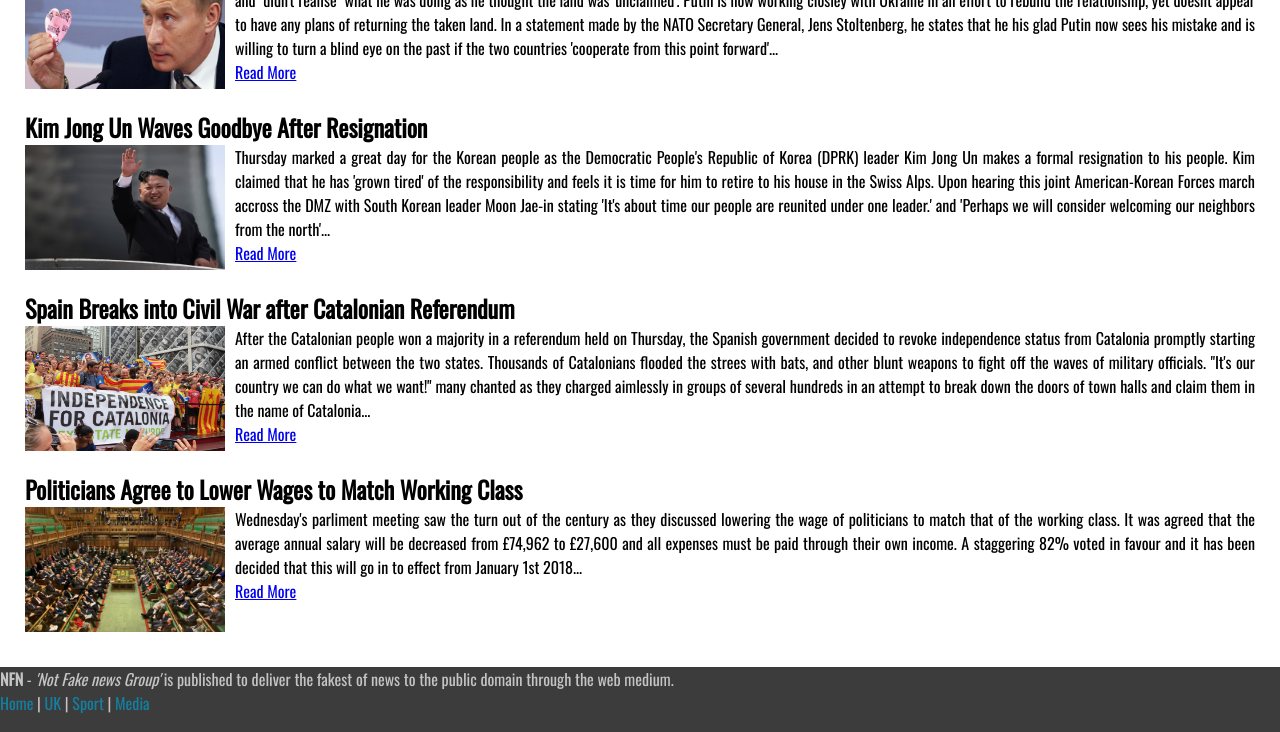
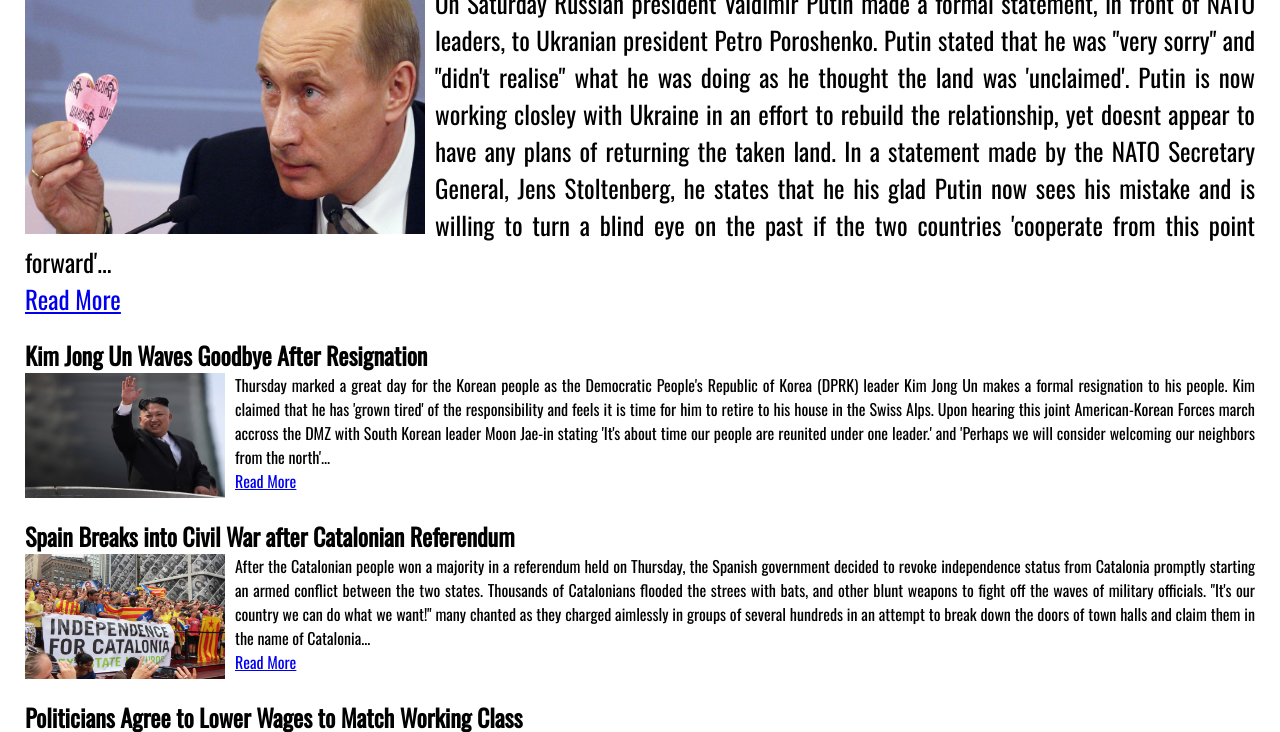
Before and after one commit to Ellislee1/Web-Assignment, a plain HTML site: page pages/index.html in a window 1280 px wide. Shown: the part 244-976 px from the top of the page. Drawn offline with nearby package versions, Linux system fonts and the light colour scheme.

Commit message:
Updated Headline font size

```diff
--- a/css/main.css
+++ b/css/main.css
@@ -47,6 +47,11 @@ article {
 }
 .headline{
   width: 1500px !important;
+  font-size: 25px !important;
+}
+.headline .article-image{
+  height: 250px;
+  width: 400px;
 }
 .article-image{
   height: 250px;
```
